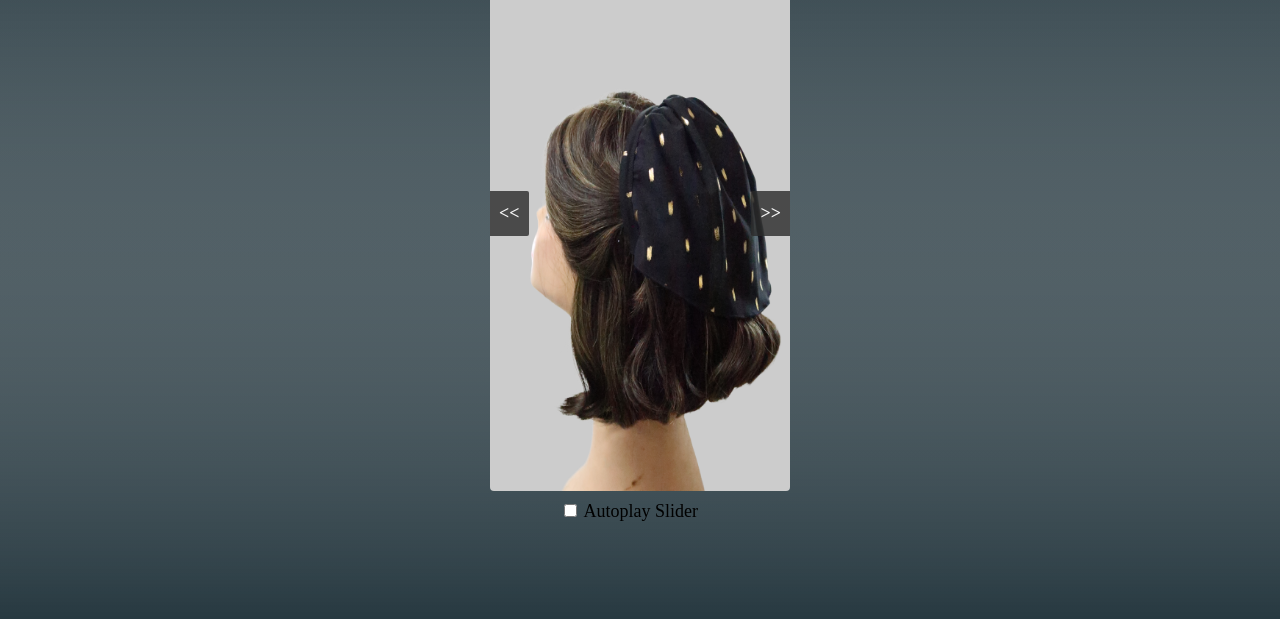
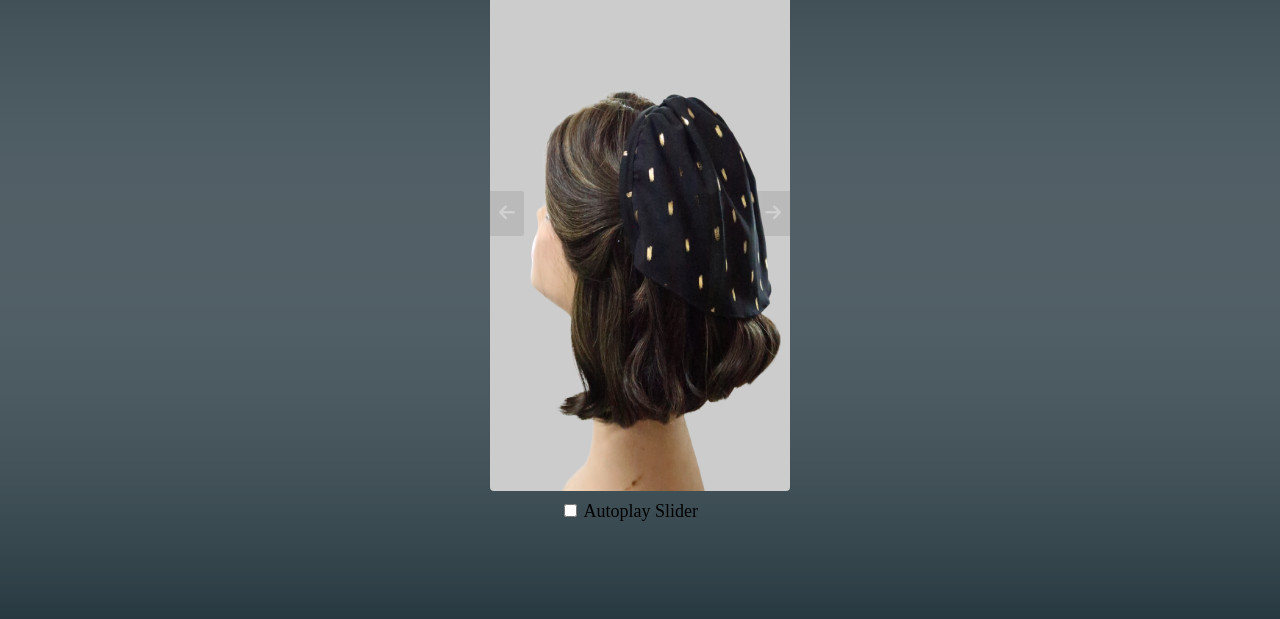
Before and after one commit to adminbands/bands-website, a plain HTML site: page index.html in a window 1280 px wide. Shown: the part 157-776 px from the top of the page. Drawn offline with Linux system fonts and the light colour scheme.

Commit message:
opacity slider change :see_no_evil:

```diff
--- a/index.html
+++ b/index.html
@@ -4,6 +4,7 @@
     <meta charset="UTF-8">
     <meta http-equiv="X-UA-Compatible" content="IE=edge">
     <meta name="viewport" content="width=device-width, initial-scale=1.0">
+    <script src="https://kit.fontawesome.com/de4afd38ea.js" crossorigin="anonymous"></script>
     <title>Bellezza bands</title>
 </head>
 <body>
@@ -24,8 +25,8 @@
         </ul>
     </div>
     <div id="slider">
-      <a href="#" class="control_next">>></a>
-      <a href="#" class="control_prev"><<</a>
+      <a href="#" class="control_next"><i class="fas fa-arrow-right"></i></a>
+      <a href="#" class="control_prev"><i class="fas fa-arrow-left"></i></a>
       <ul>
         <li><img src="./pic/108.png" alt="first image"></li>
         <li ><img src="./pic/122.png" alt="second image"></li>
@@ -99,6 +100,12 @@
   overflow: hidden;
   margin: 20px auto 0 auto;
   border-radius: 4px;
+}
+#slider a{
+  opacity: 0.1;
+}
+#slider a:hover{
+  opacity: 1;
 }
 
 #slider ul {
```
